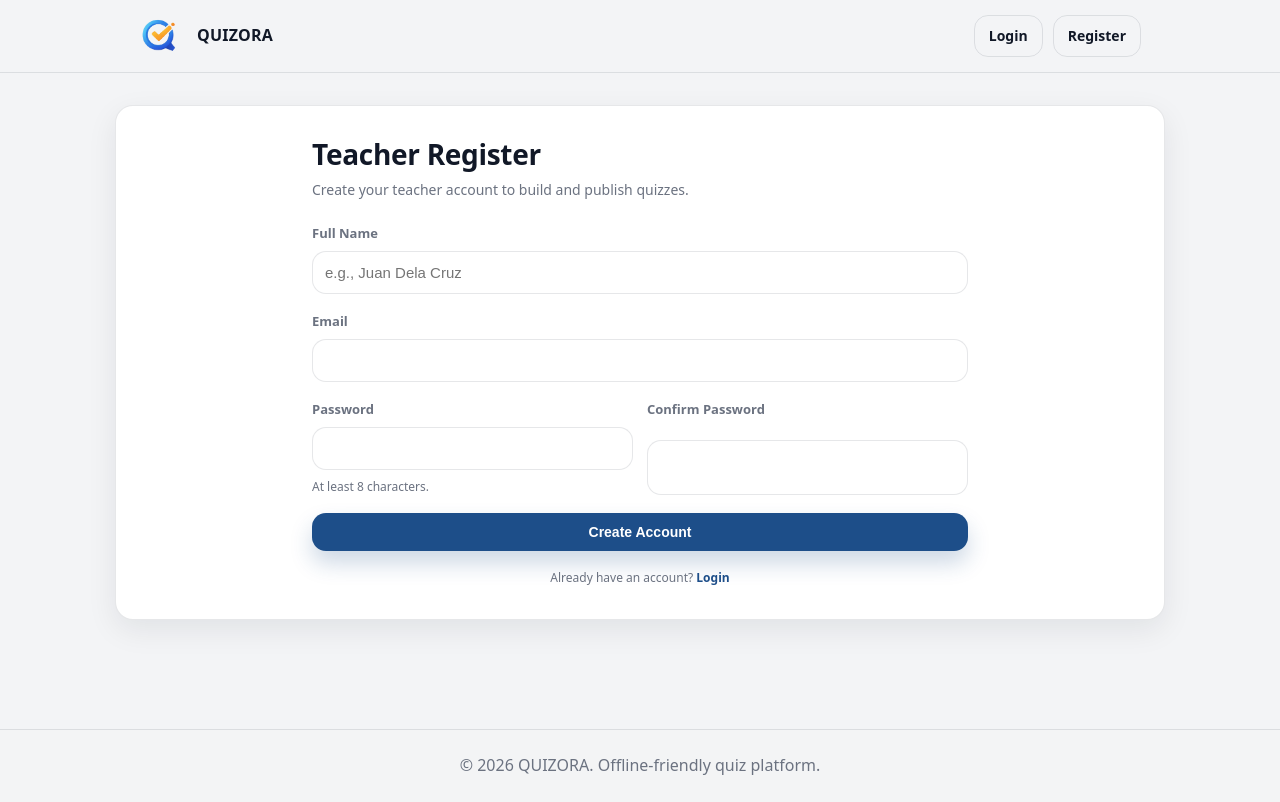
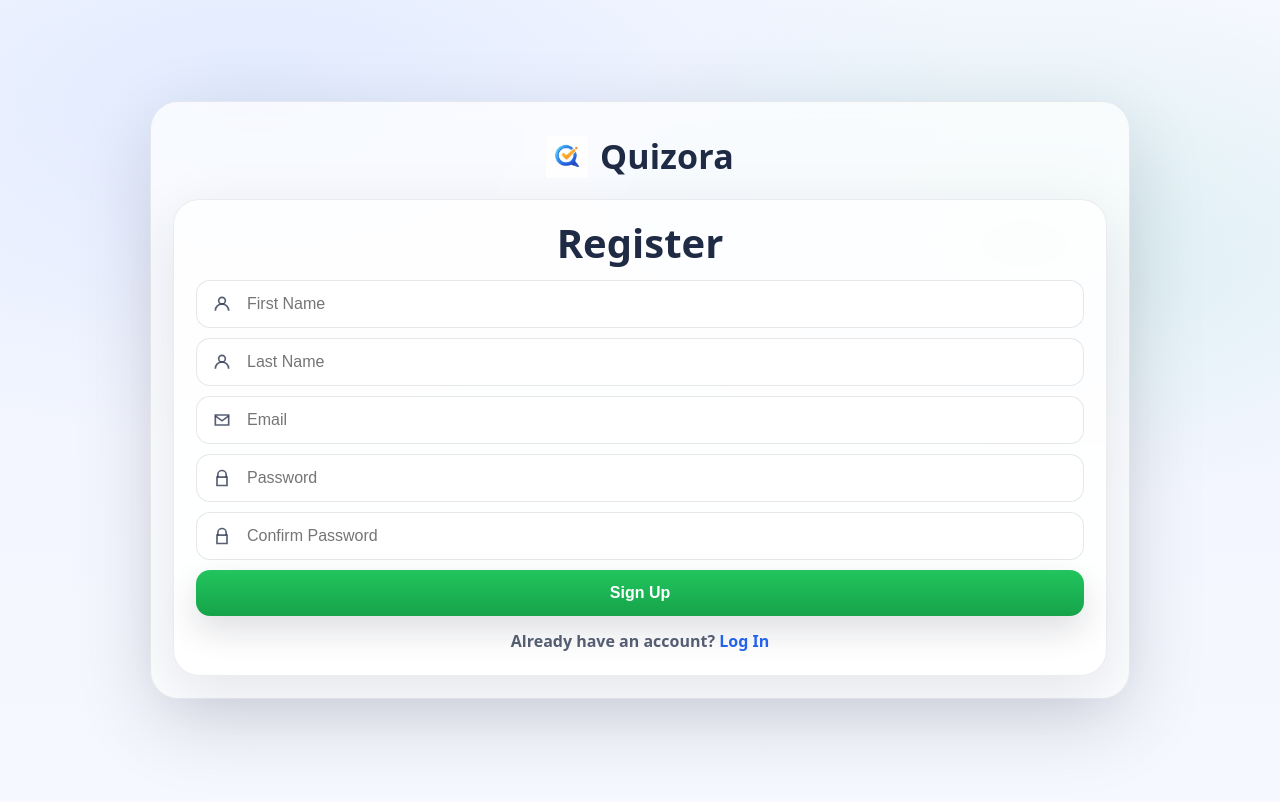
Before and after one commit to buildwithjaym/quizora, a PHP site: page /register.php in a window 1280 px wide. After the commit the page ends 746 px from the top, so only its background shows below. Run offline with PHP 8.4, Linux system fonts and the light colour scheme.

Commit message:
register.php

```diff
--- a/public/register.php
+++ b/public/register.php
@@ -4,31 +4,43 @@
 require_once __DIR__ . '/../app/bootstrap.php';
 require_once __DIR__ . '/../app/auth.php';
 
-auth_require_guest();
+if (teacher_is_logged_in()) {
+    header('Location: ./teacher_dashboard.php');
+    exit;
+}
 
 $page_title = 'Teacher Register • ' . APP_NAME;
 
-$fullName = '';
-$email = '';
-$errors = [];
+$firstName = '';
+$lastName  = '';
+$email     = '';
+$errors    = [];
+
+$flashError = flash_get('error');
+$flashSuccess = flash_get('success');
 
 if (is_post()) {
     require_csrf();
 
-    $fullName = isset($_POST['full_name']) ? trim((string)$_POST['full_name']) : '';
-    $email = isset($_POST['email']) ? trim((string)$_POST['email']) : '';
-    $pass = isset($_POST['password']) ? (string)$_POST['password'] : '';
-    $pass2 = isset($_POST['password_confirm']) ? (string)$_POST['password_confirm'] : '';
+    $firstName = isset($_POST['first_name']) ? trim((string)$_POST['first_name']) : '';
+    $lastName  = isset($_POST['last_name']) ? trim((string)$_POST['last_name']) : '';
+    $email     = isset($_POST['email']) ? trim((string)$_POST['email']) : '';
+    $pass      = isset($_POST['password']) ? (string)$_POST['password'] : '';
+    $pass2     = isset($_POST['password_confirm']) ? (string)$_POST['password_confirm'] : '';
 
-    if ($fullName === '' || mb_strlen($fullName) > 120) {
-        $errors[] = 'Full name is required (max 120 chars).';
+    if ($firstName === '' || strlen($firstName) > 80) {
+        $errors[] = 'First name is required (max 80 chars).';
     }
 
-    if ($email === '' || mb_strlen($email) > 190 || !filter_var($email, FILTER_VALIDATE_EMAIL)) {
+    if ($lastName === '' || strlen($lastName) > 80) {
+        $errors[] = 'Last name is required (max 80 chars).';
+    }
+
+    if ($email === '' || strlen($email) > 190 || !filter_var($email, FILTER_VALIDATE_EMAIL)) {
         $errors[] = 'Enter a valid email.';
     }
 
-    if ($pass === '' || mb_strlen($pass) < 8) {
+    if ($pass === '' || strlen($pass) < 8) {
         $errors[] = 'Password must be at least 8 characters.';
     }
 
@@ -39,11 +51,11 @@ if (is_post()) {
     if (count($errors) === 0) {
         $hash = password_hash($pass, PASSWORD_DEFAULT);
 
-        $sql = "INSERT INTO users (full_name, email, password_hash) VALUES (?, ?, ?)";
+        $sql = "INSERT INTO users (first_name, last_name, email, password_hash) VALUES (?, ?, ?, ?)";
         $stmt = mysqli_prepare(db(), $sql);
 
         if ($stmt) {
-            mysqli_stmt_bind_param($stmt, "sss", $fullName, $email, $hash);
+            mysqli_stmt_bind_param($stmt, "ssss", $firstName, $lastName, $email, $hash);
             $ok = mysqli_stmt_execute($stmt);
 
             if ($ok) {
@@ -53,13 +65,14 @@ if (is_post()) {
                 auth_login_teacher($newId);
 
                 flash_set('success', 'Account created! Welcome to QUIZORA.');
-                redirect('/teacher_dashboard.php');
+                header('Location: ./teacher_dashboard.php');
+                exit;
             } else {
                 $errno = (int)mysqli_errno(db());
                 mysqli_stmt_close($stmt);
 
                 if ($errno === 1062) {
-                    $errors[] = 'That email is already registered. Please login instead.';
+                    $errors[] = 'That email is already registered. Please log in instead.';
                 } else {
                     $errors[] = 'Registration failed. Please try again.';
                 }
@@ -69,19 +82,40 @@ if (is_post()) {
         }
     }
 }
+?>
+<!doctype html>
+<html lang="en">
+<head>
+  <meta charset="utf-8">
+  <meta name="viewport" content="width=device-width, initial-scale=1">
+  <title><?php echo e($page_title); ?></title>
 
-include __DIR__ . '/../views/partials/header.php';
-include __DIR__ . '/../views/partials/toast.php';
-?>
+  <link rel="stylesheet" href="./../assets/css/app.css?v=1">
+  <link rel="stylesheet" href="./../assets/css/auth.css?v=1">
+  <link rel="icon" href="./../assets/img/remove_logo.png" type="image/png">
+</head>
+<body class="auth-page">
+  <div class="auth-shell">
+    <div class="auth-card">
 
-<div class="card">
-  <div class="card__pad" style="max-width:720px; margin:0 auto;">
-    <h1 class="card__title">Teacher Register</h1>
-    <p class="card__subtitle">Create your teacher account to build and publish quizzes.</p>
+      <div class="auth-brand">
+        <img class="auth-logo" src="./../assets/img/logo.png" alt="Quizora Logo">
+        <div class="auth-brand-name">Quizora</div>
+      </div>
+
+      <div class="auth-panel">
+        <h1 class="auth-title">Register</h1>
+
+        <?php if (is_string($flashError) && $flashError !== '') { ?>
+          <div class="auth-alert auth-alert--danger"><?php echo e($flashError); ?></div>
+        <?php } ?>
+
+        <?php if (is_string($flashSuccess) && $flashSuccess !== '') { ?>
+          <div class="auth-alert auth-alert--success"><?php echo e($flashSuccess); ?></div>
+        <?php } ?>
 
         <?php if (count($errors) > 0) { ?>
-      <div class="alert alert--error">
-        <div style="font-weight:900; margin-bottom:6px;">Please fix the following:</div>
+          <div class="auth-alert auth-alert--danger">
             <ul style="margin:0; padding-left:18px;">
               <?php foreach ($errors as $err) { ?>
                 <li><?php echo e($err); ?></li>
@@ -90,40 +124,74 @@ include __DIR__ . '/../views/partials/toast.php';
           </div>
         <?php } ?>
 
-    <form class="form" method="post" action="<?php echo e(BASE_URL); ?>/register.php" autocomplete="off">
+        <form method="post" action="" autocomplete="off">
           <input type="hidden" name="_csrf" value="<?php echo e(csrf_token()); ?>">
 
-      <div class="field">
-        <label class="label" for="full_name">Full Name</label>
-        <input class="input" id="full_name" name="full_name" value="<?php echo e($fullName); ?>" placeholder="e.g., Juan Dela Cruz" required>
+          <label class="auth-field">
+            <span class="auth-icon" aria-hidden="true">
+              <svg viewBox="0 0 24 24" width="20" height="20">
+                <path d="M12 12a4 4 0 1 0-4-4 4 4 0 0 0 4 4z" fill="none" stroke="currentColor" stroke-width="2"/>
+                <path d="M4 20a8 8 0 0 1 16 0" fill="none" stroke="currentColor" stroke-width="2"/>
+              </svg>
+            </span>
+            <input class="auth-input" name="first_name" type="text" placeholder="First Name"
+                   value="<?php echo e($firstName); ?>" required autocomplete="given-name">
+          </label>
+
+          <label class="auth-field">
+            <span class="auth-icon" aria-hidden="true">
+              <svg viewBox="0 0 24 24" width="20" height="20">
+                <path d="M12 12a4 4 0 1 0-4-4 4 4 0 0 0 4 4z" fill="none" stroke="currentColor" stroke-width="2"/>
+                <path d="M4 20a8 8 0 0 1 16 0" fill="none" stroke="currentColor" stroke-width="2"/>
+              </svg>
+            </span>
+            <input class="auth-input" name="last_name" type="text" placeholder="Last Name"
+                   value="<?php echo e($lastName); ?>" required autocomplete="family-name">
+          </label>
+
+          <label class="auth-field">
+            <span class="auth-icon" aria-hidden="true">
+              <svg viewBox="0 0 24 24" width="20" height="20">
+                <path d="M4 6h16v12H4z" fill="none" stroke="currentColor" stroke-width="2" />
+                <path d="M4 7l8 6 8-6" fill="none" stroke="currentColor" stroke-width="2" />
+              </svg>
+            </span>
+            <input class="auth-input" name="email" type="email" placeholder="Email"
+                   value="<?php echo e($email); ?>" required autocomplete="email">
+          </label>
+
+          <label class="auth-field">
+            <span class="auth-icon" aria-hidden="true">
+              <svg viewBox="0 0 24 24" width="20" height="20">
+                <path d="M7 11V8a5 5 0 0 1 10 0v3" fill="none" stroke="currentColor" stroke-width="2" />
+                <path d="M6 11h12v10H6z" fill="none" stroke="currentColor" stroke-width="2" />
+              </svg>
+            </span>
+            <input class="auth-input" name="password" type="password" placeholder="Password"
+                   required autocomplete="new-password">
+          </label>
+
+          <label class="auth-field">
+            <span class="auth-icon" aria-hidden="true">
+              <svg viewBox="0 0 24 24" width="20" height="20">
+                <path d="M7 11V8a5 5 0 0 1 10 0v3" fill="none" stroke="currentColor" stroke-width="2" />
+                <path d="M6 11h12v10H6z" fill="none" stroke="currentColor" stroke-width="2" />
+              </svg>
+            </span>
+            <input class="auth-input" name="password_confirm" type="password" placeholder="Confirm Password"
+                   required autocomplete="new-password">
+          </label>
+
+          <button class="auth-btn auth-btn--green" type="submit">Sign Up</button>
+        </form>
+
+        <p class="auth-foot">
+          Already have an account?
+          <a class="auth-link" href="./login.php">Log In</a>
+        </p>
       </div>
 
-      <div class="field">
-        <label class="label" for="email">Email</label>
-        <input class="input" id="email" name="email" type="email" value="<?php echo e($email); ?>" required>
-      </div>
-
-      <div class="grid" style="grid-template-columns:1fr 1fr; gap:14px;">
-        <div class="field">
-          <label class="label" for="password">Password</label>
-          <input class="input" id="password" name="password" type="password" required>
-          <div class="help">At least 8 characters.</div>
-        </div>
-
-        <div class="field">
-          <label class="label" for="password_confirm">Confirm Password</label>
-          <input class="input" id="password_confirm" name="password_confirm" type="password" required>
     </div>
   </div>
-
-      <button class="btn btn--primary btn--block" type="submit">Create Account</button>
-
-      <div class="help" style="text-align:center;">
-        Already have an account?
-        <a href="<?php echo e(BASE_URL); ?>/login.php" style="color:var(--primary); font-weight:800;">Login</a>
-      </div>
-    </form>
-  </div>
-</div>
-
-<?php include __DIR__ . '/../views/partials/footer.php'; ?>
+</body>
+</html>
```
Lines whose indentation alone changed are shown as unchanged.
